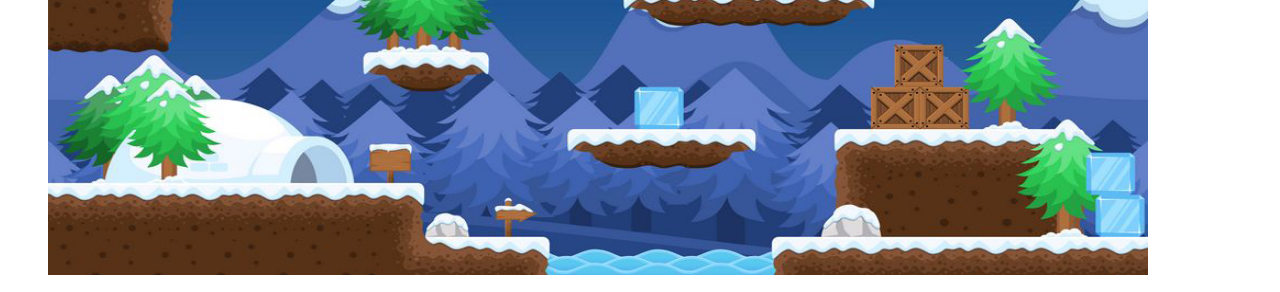
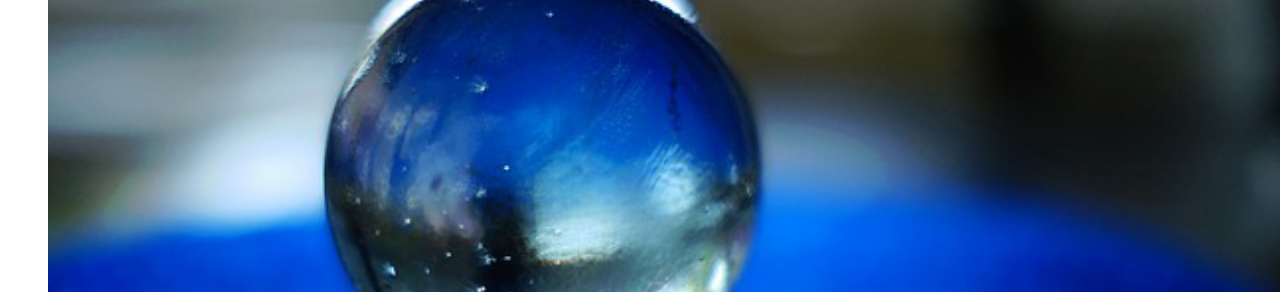
Before and after one commit to aubreyjones07/dgm2760unit03, a plain HTML site: page index.html in a window 1280 px wide. Shown: the part 141-433 px from the top of the page. Drawn offline with Linux system fonts and the light colour scheme.

Commit message:
intitial commit

```diff
--- a/css/main.css
+++ b/css/main.css
@@ -1,6 +1,6 @@
 .header {
   margin: 0px auto;
-  max-width: 1024px;
+
 }
 
 .main, .footer {
@@ -10,7 +10,7 @@
 }
 
 
-figure.guessinggameimage img, figure.guessinggameimage img {width: 100%; height: 400px; max-width: 1100px; margin: 0px auto;}
+figure.guessinggameimage img, figure.guessinggameimage img {width: 100%;}
 figure.guessinggameimage {width: 100%;}
 
 
--- a/index.html
+++ b/index.html
@@ -16,7 +16,7 @@
 
 <header>
 
- <figure class="guessinggameimage"><img src="images/forest-game-background-for-2d-game-application-.jpg" onload="loadguessinggameImage()"></figure>
+ <figure class="guessinggameimage"><img src="images/crystalball2.jpg" onload="loadguessinggameImage()"></figure>
 <h1 id="company" class="companyname"></h1>
 <h2 id="slogan" class="companyslogan"></h2>
 
```
Also changed, not shown: images/bluefirstplaceribbon.jpg (deleted), images/crystalball.jpg (added), images/crystalball2.jpg (added), images/forest-game-background-for-2d-game-application-.jpg (deleted), images/fortuneteller-crystal-ball.webp (added), images/guessinggameheader.png (deleted), images/redsecondplaceimage.jpeg (deleted), images/yellowthirdplaceribbon.jpg (deleted), 1 other file.
